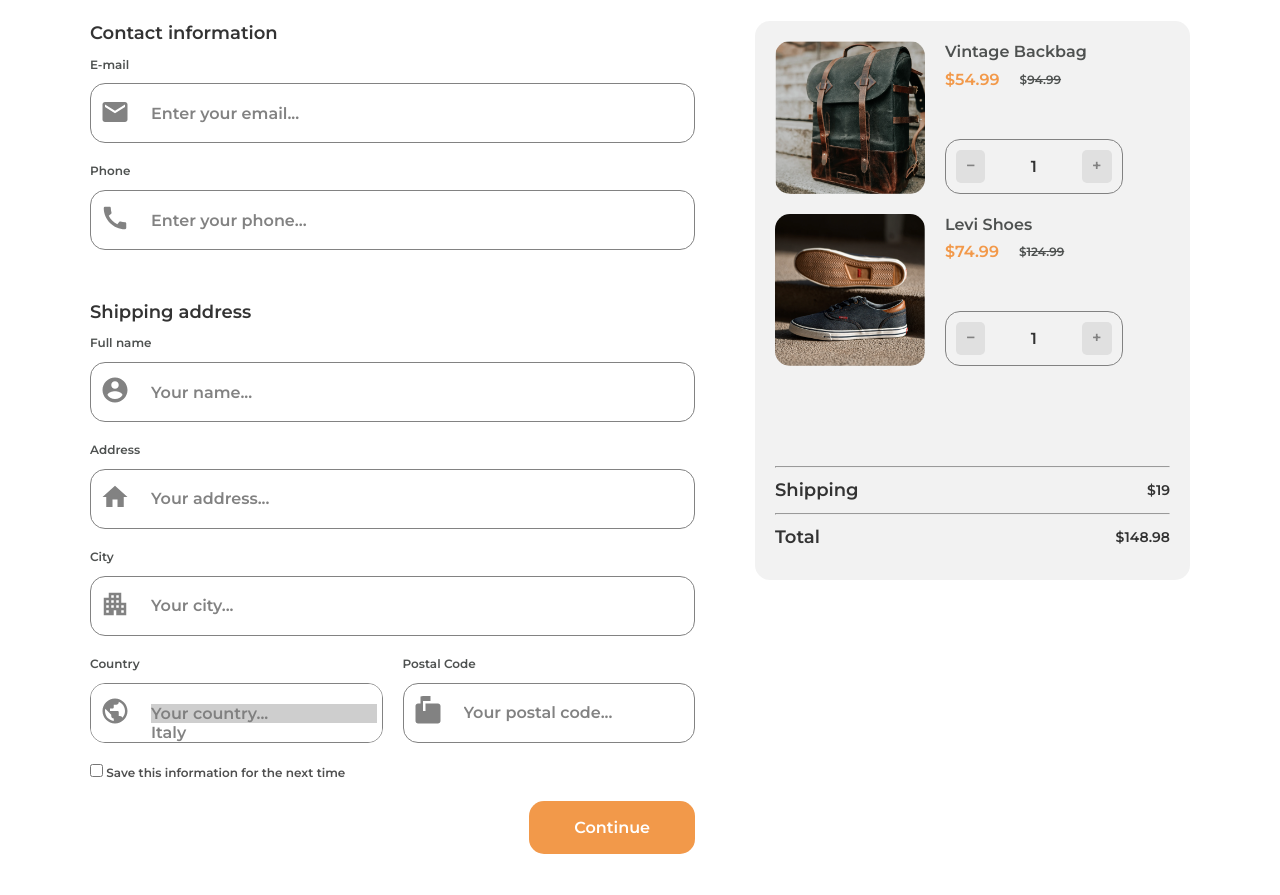
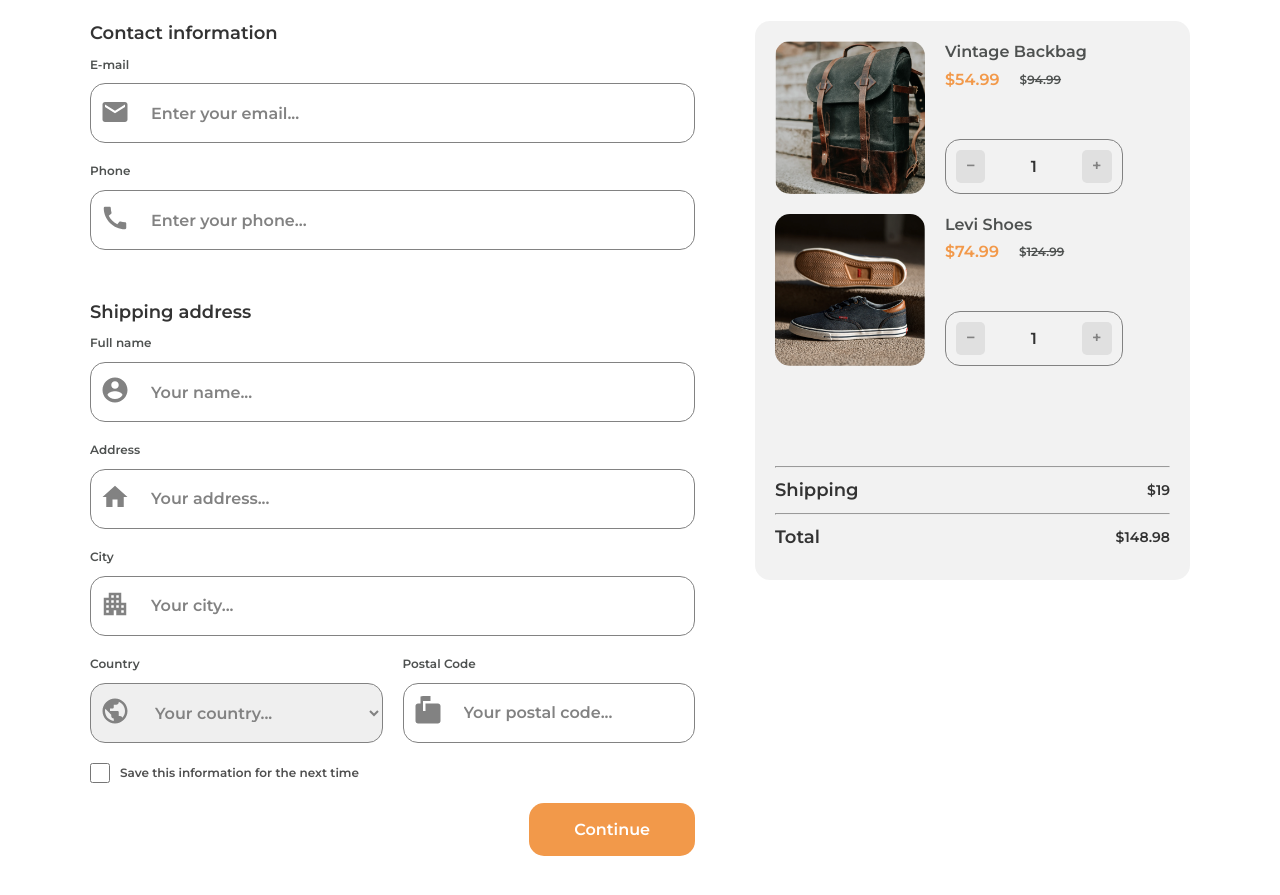
Before and after one commit to fedehub93/checkout-page, a website: page index.html in a window 1280 px wide. Shown: the part 119-1014 px from the top of the page. Drawn offline with Linux system fonts and the light colour scheme.

Commit message:
Feature Improved save info checkbox + README.md

```diff
--- a/index.html
+++ b/index.html
@@ -132,12 +132,7 @@
             <div class="input-row">
               <div class="input-group">
                 <label for="country" class="input-group__label">Country</label>
-                <select
-                  name="country"
-                  id="country"
-                  class="input-group__select"
-                  multiple
-                >
+                <select name="country" id="country" class="input-group__select">
                   <option value="" disabled selected>Your country...</option>
                   <option value="Italy">Italy</option>
                   <option value="Italy">France</option>
@@ -180,7 +175,7 @@
             </div>
             <div class="input-group">
               <label for="saveInfo" class="save-info">
-                <input type="checkbox" name="saveInfo" id="saveInfo" />
+                <input type="checkbox" name="saveInfo" id="saveInfo" class="save-info__input"/>
                 Save this information for the next time
               </label>
             </div>
--- a/sass/_components.scss
+++ b/sass/_components.scss
@@ -84,7 +84,17 @@ select,
 
 .save-info {
   font-size: 1.2rem;
+  line-height: .8;
   color: var(--color-gray-4);
+
+  display: flex;
+  align-items: center;
+
+  &__input {
+    margin-right: 1rem;
+    height: 2rem;
+    width: 2rem;
+  }
 }
 
 //BUTTON
```
Also changed, not shown: README.md, css/style.css, preview.jpg (added).
